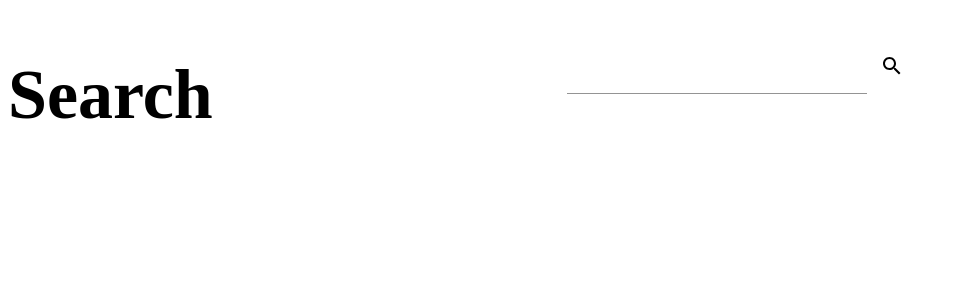
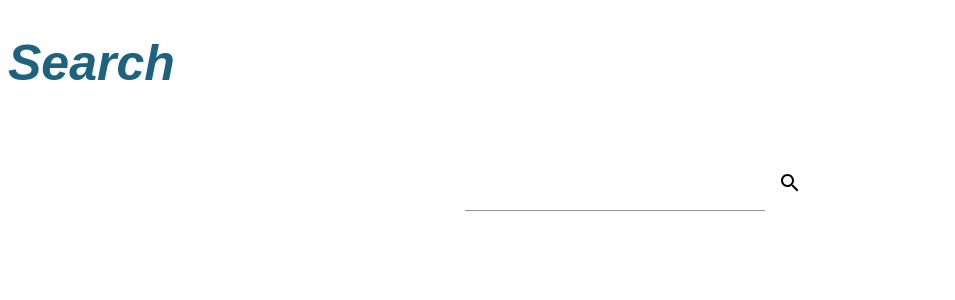
Before and after one commit to reutskaya/webapp-front, an Angular app: page / in a window 1280 px wide. Shown: the top 300 px of the page, without its empty margins (0-955 px from the left). Built offline with nearby package versions, Linux system fonts and the light colour scheme.

Commit message:
[WebApp] fix main-container,  change title color

```diff
--- a/src/app/search-component/search-component.component.html
+++ b/src/app/search-component/search-component.component.html
@@ -1,7 +1,5 @@
+<h1>Search</h1>
 <div class="search-wrapper">
-    <div class="search-page">
-        <h1>Search</h1>
-    </div>
     <form class="form-group" [formGroup]="searchForm" (ngSubmit)="submitSearch()">
         <div class="input-wrapper">
             <mat-form-field style="min-width: 300px;">
@@ -21,7 +19,7 @@
 
 <div class="results-wrapper">
     <mat-card *ngFor="let text of searchResults" [routerLink]="['/text']" [queryParams]="{id: text.id}">
-        <mat-card-title>Text #{{text.id}}</mat-card-title>
+        <mat-card-title class="text-title">Text #{{text.id}}</mat-card-title>
         {{text.text}}
     </mat-card>
 </div>
--- a/src/app/search-component/search-component.component.scss
+++ b/src/app/search-component/search-component.component.scss
@@ -6,7 +6,10 @@
 }
 
 h1{
-  font-size: 70px;
+  font-size: 50px;
+  font-family:sans-serif;
+  font-style: italic;
+  color: #1d627f;
 }
 
 .search-text {
@@ -36,10 +39,15 @@ h1{
 }
 
 .results-wrapper{
-  margin: 0 12%;
+  margin: 0 30px;
 }
 
 mat-card{
   padding: 10px;
-  margin: 1%;
+  margin: 2px;
 }
+
+.text-title {
+  color: #1d627f;
+  font-family:sans-serif;
+}
--- a/src/app/text-component/text-component.component.html
+++ b/src/app/text-component/text-component.component.html
@@ -1,6 +1,6 @@
 <div class="text-wrapper">
     <mat-card>
-        <mat-card-title>Text #{{id}}</mat-card-title>
+        <mat-card-title class="text-title">Text #{{id}}</mat-card-title>
         {{text}}
     </mat-card>
 </div>
--- a/src/app/text-component/text-component.component.scss
+++ b/src/app/text-component/text-component.component.scss
@@ -0,0 +1,4 @@
+.text-title {
+    color: #1d627f;
+    font-family:sans-serif;
+  }
```
Also changed, not shown: src/assets/icon/Not-found.png (added).
